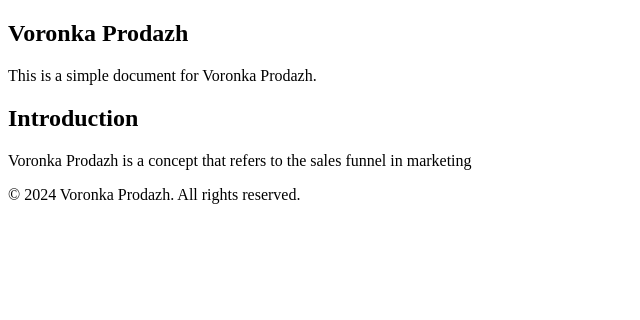
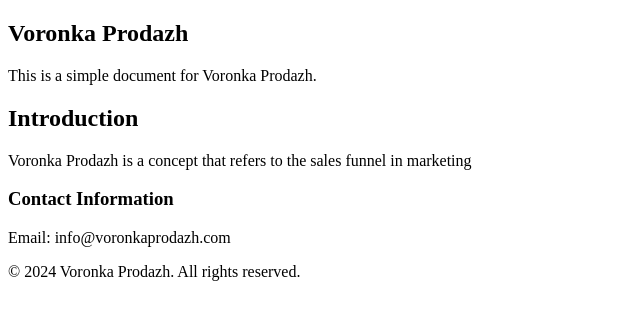
Before and after one commit to DirtyBag/VoronkaTest, a plain HTML site: page index.html in a window 1280 px wide. Shown: the whole page, without its empty margins (0-640 px from the left). Drawn offline with Linux system fonts and the light colour scheme.

Commit message:
new branch

```diff
--- a/index.html
+++ b/index.html
@@ -14,6 +14,8 @@
     </section>
 </body>
 <footer>
+    <h3>Contact Information</h3>
+    <p>Email: info@voronkaprodazh.com</p>
     <p>&copy; 2024 Voronka Prodazh. All rights reserved.</p>
 </footer>
 </html>
```
